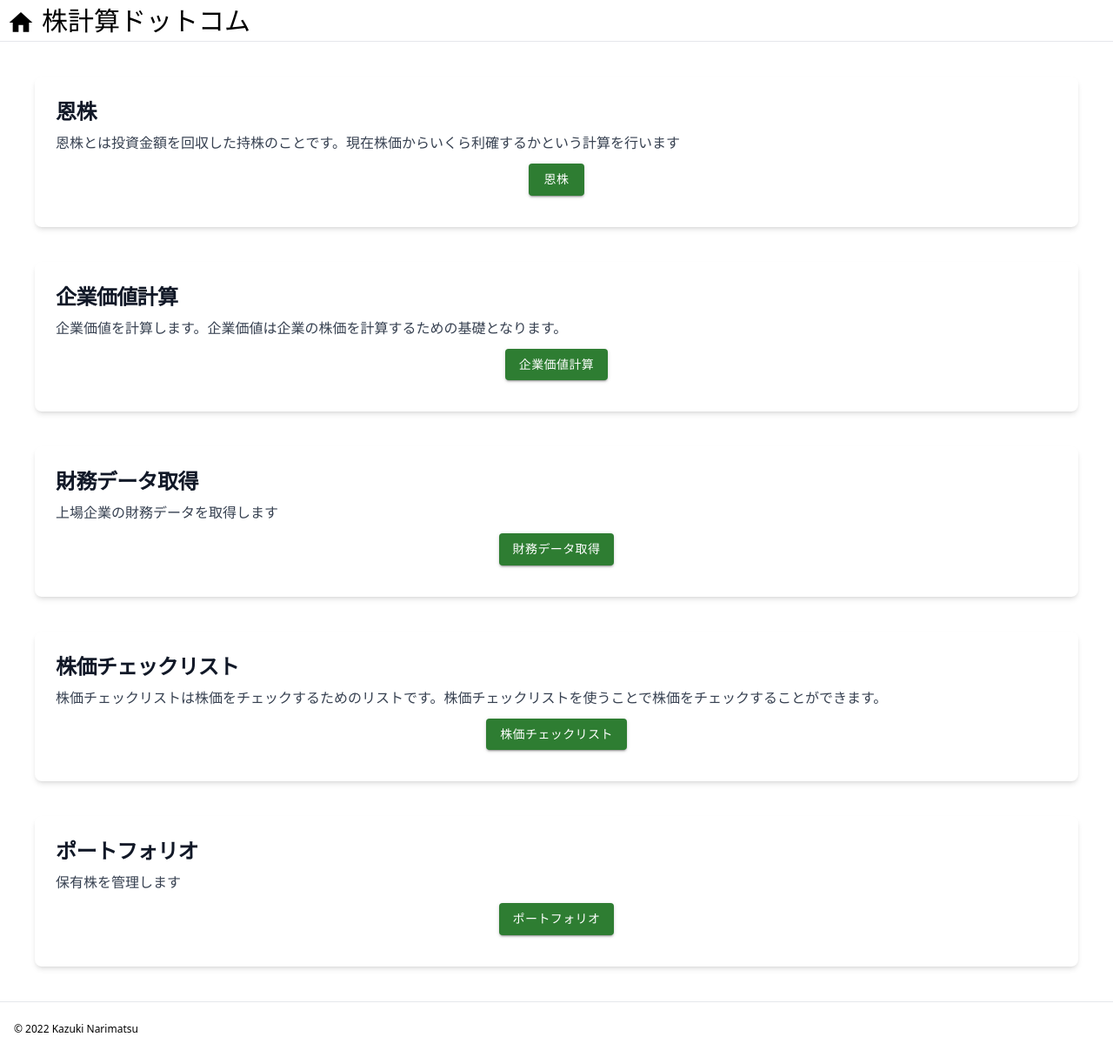
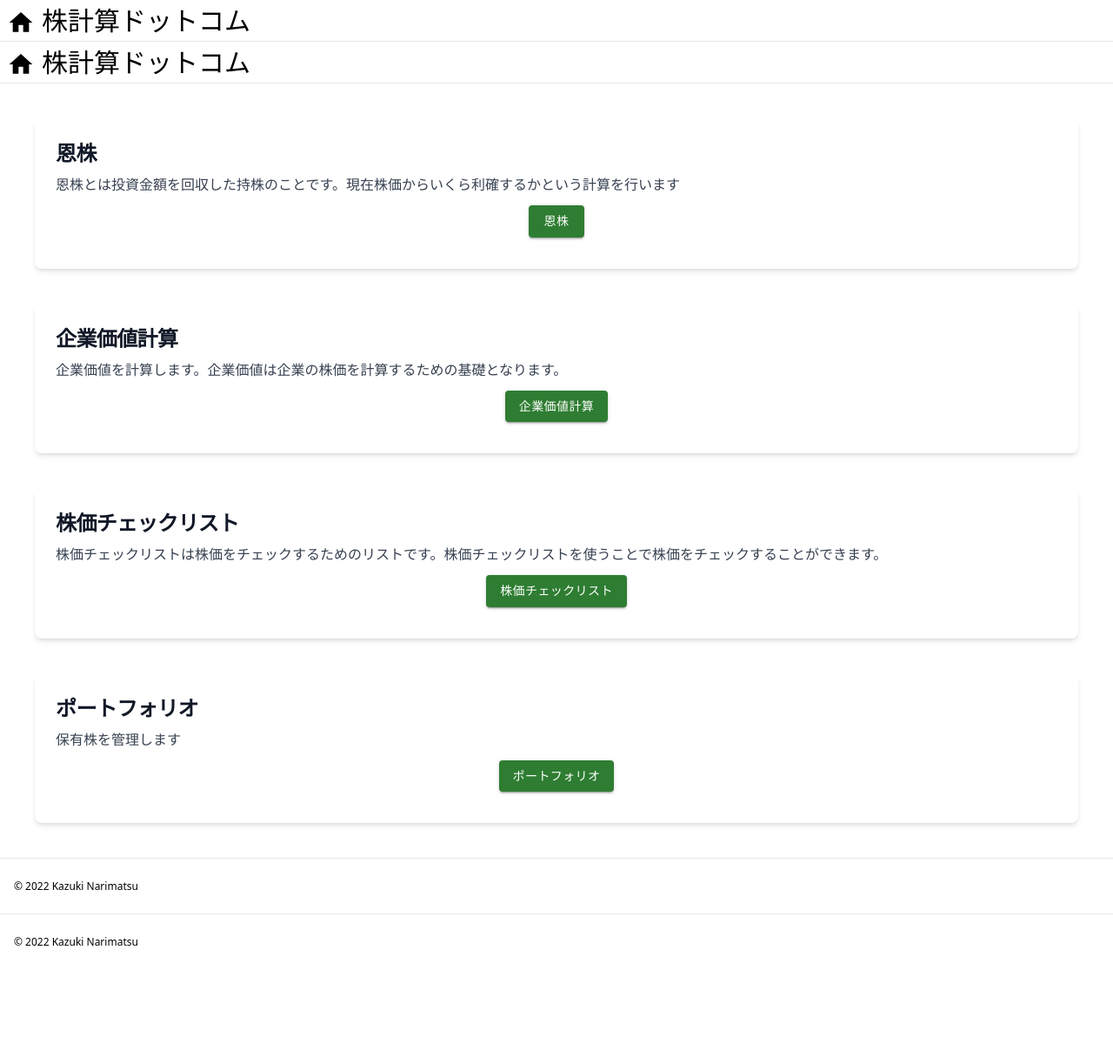
Before and after one commit to knarimatsu/kabukeisan_fe, a Next.js app: page / in a window 1280 px wide. Shown: the whole page at 87% size. After the commit the page ends 1114 px from the top, so only its background shows below. Built offline with nearby package versions, Linux system fonts and the light colour scheme; no server answers.

Commit message:
CardList Lazyloading実装テスト

```diff
--- a/src/components/CardList.tsx
+++ b/src/components/CardList.tsx
@@ -1,8 +1,13 @@
-import React from "react";
-import Card from "./Card";
+import dynamic from "next/dynamic";
+import React, { Suspense, lazy } from "react";
+const Header = dynamic(() => import("./Header"));
+const Footer = dynamic(() => import("./Footer"));
+const Card = dynamic(() => import("./Card"));
 
 const CardList = () => {
     return (
+        <>
+            <Header />
             <div>
                 <Card
                     title={"index.title.onkabu"}
@@ -14,11 +19,11 @@ const CardList = () => {
                     description={"index.description.calc"}
                     path="calc-stock"
                 />
-            <Card
+                {/* <Card
                     title={"index.title.getAccountData"}
                     description={"index.description.getAccountData"}
                     path="account-data"
-            />
+                /> */}
                 <Card
                     title={"index.title.checkStock"}
                     description={"index.description.checkStock"}
@@ -30,6 +35,8 @@ const CardList = () => {
                     path="portfolio"
                 />
             </div>
+            <Footer />
+        </>
     );
 };
 
```
Lines whose indentation alone changed are shown as unchanged.
